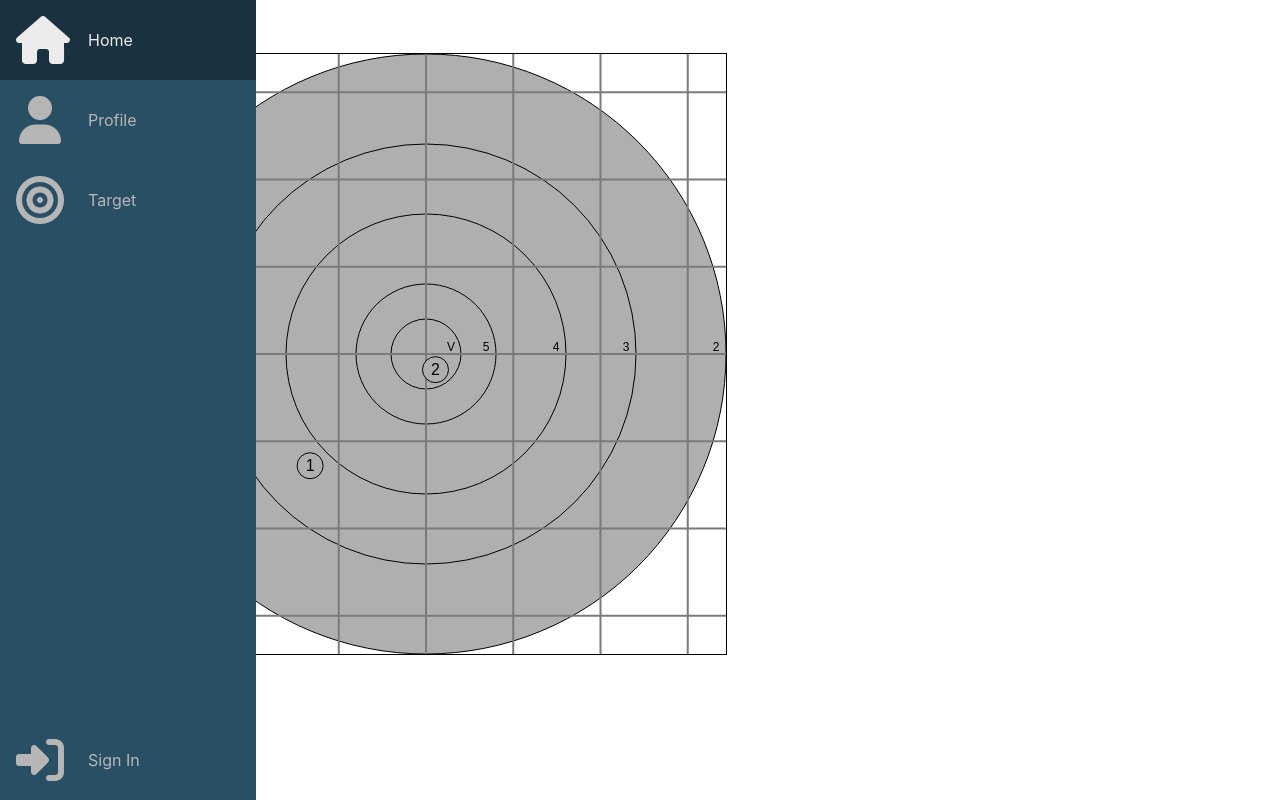
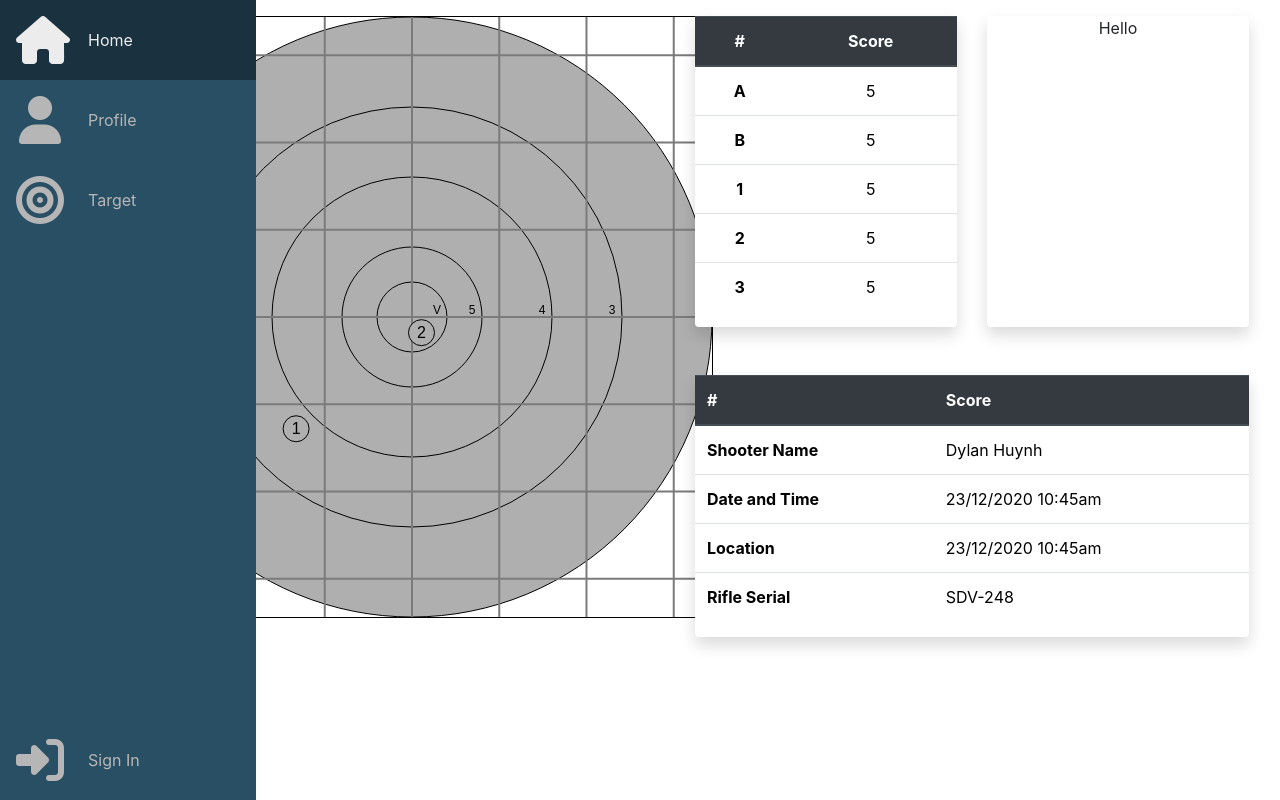
Before and after one commit to TAS-scorchedshadow/Rifle_Shooting_Major, a Flask app: page /target in a window 1280 px wide. Run offline with Flask 2, Linux system fonts and the light colour scheme; some libraries are stand-ins or nearby versions.

Commit message:
Created basic layout of target page

```diff
--- a/templates/targetTest.html
+++ b/templates/targetTest.html
@@ -3,16 +3,84 @@
 {% block page_title %} Profile {% endblock %}
 {% block page_content %}
     <script type="text/javascript" src="/static/targetTests.js"></script>
-    <div class="container">
+    <div class="container-fluid">
         <div class="row">
-        <div class="col-12">
-            <h4>hello</h4>
+            <div class="col-lg-6 col-md-12">
                 <canvas id="title" style="border: 1px solid black"></canvas>
                 <script>
                     let myTarget = new DrawTarget('title', "300m", 600, [['1', -115.92, 111.75], ['2', 9.49, 15.66]]);
                     myTarget.draw();
                 </script>
             </div>
+        <div class="col-lg-6 col-md-12">
+                <div class="card-deck text-center">
+                    <div class="card shadow border-0 h-80">
+                        <table class="table">
+                            <thead class="thead-dark">
+                                <tr>
+                                    <th scope="col">#</th>
+                                    <th scope="col">Score</th>
+                                </tr>
+                            </thead>
+                            <tbody>
+                                <tr>
+                                    <th scope="row">A</th>
+                                    <td>5</td>
+                                </tr>
+                                <tr>
+                                    <th scope="row">B</th>
+                                    <td>5</td>
+                                </tr>
+                                <tr>
+                                    <th scope="row">1</th>
+                                    <td>5</td>
+                                </tr>
+                                <tr>
+                                    <th scope="row">2</th>
+                                    <td>5</td>
+                                </tr>
+                             <tr>
+                                    <th scope="row">3</th>
+                                    <td>5</td>
+                                </tr>
+                            </tbody>
+                        </table>
+                    </div>
+                     <div class="card shadow border-0">
+                        Hello
+                    </div>
+                </div>
+                <br>
+                <br>
+                <div class="card shadow border-0">
+                       <table class="table">
+                            <thead class="thead-dark">
+                                <tr>
+                                    <th scope="row">#</th>
+                                    <th scope="col">Score</th>
+                                </tr>
+                            </thead>
+                            <tbody>
+                                <tr>
+                                    <th scope="row">Shooter Name</th>
+                                    <td>Dylan Huynh </td>
+                                </tr>
+                                <tr>
+                                    <th scope="row">Date and Time</th>
+                                    <td>23/12/2020 10:45am</td>
+                                </tr>
+                                <tr>
+                                    <th scope="row">Location</th>
+                                    <td>23/12/2020 10:45am</td>
+                                </tr>
+                                <tr>
+                                    <th scope="row">Rifle Serial</th>
+                                    <td>SDV-248</td>
+                                </tr>
+                            </tbody>
+                        </table>
+                </div>
+        </div>
     </div>
 </div>
 {% endblock %}
```
Lines whose indentation alone changed are shown as unchanged.
